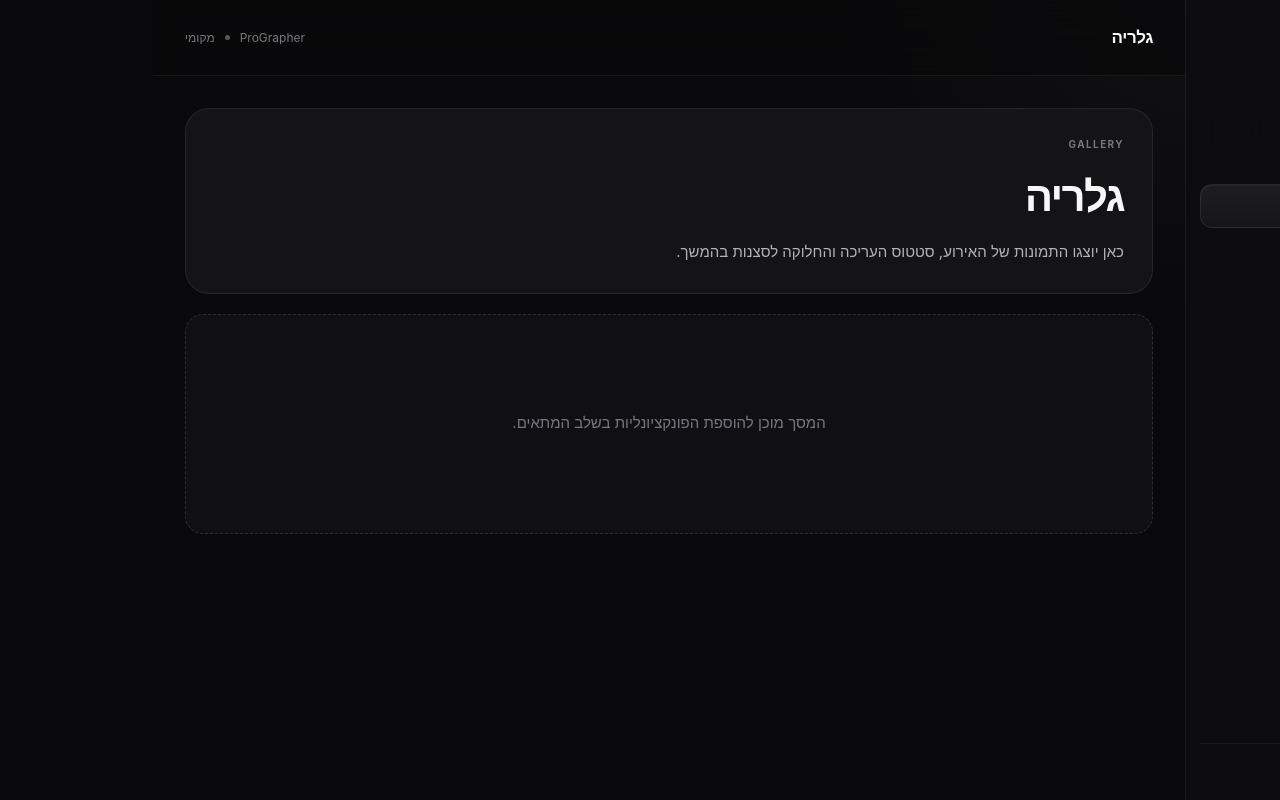
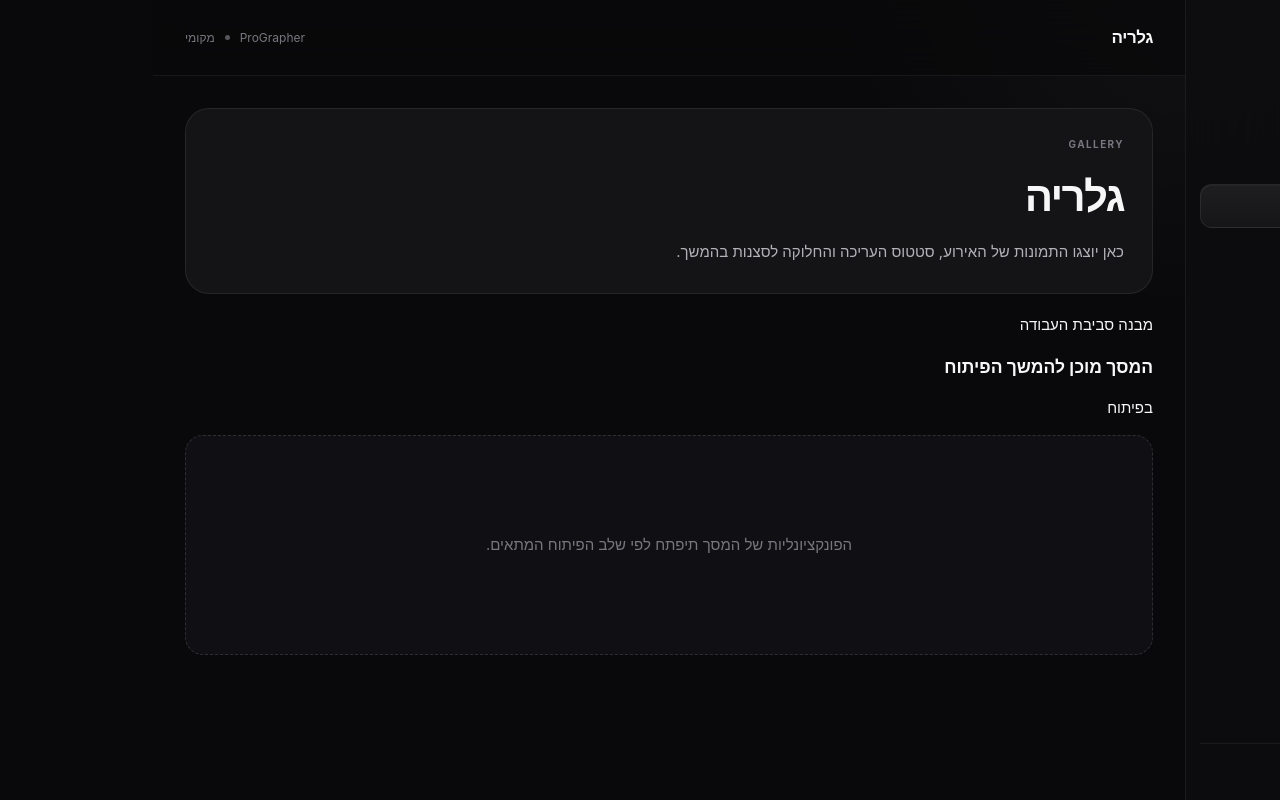
Before and after one commit to WizZerr/PROGRAPHER-V2, a Next.js app in the folder frontend/: page / in a window 1280 px wide. Both pictures are taken after a click on the button "גלריה". Built offline with nearby package versions, Linux system fonts and the light colour scheme.

Commit message:
ui: replace placeholder screen with structured workspace preview

```diff
--- a/frontend/src/components/common/FeatureScreen.tsx
+++ b/frontend/src/components/common/FeatureScreen.tsx
@@ -1,17 +1,24 @@
 import styles from "./FeatureScreen.module.css";
+
+type FeatureModule = {
+  title: string;
+  description: string;
+};
 
 type FeatureScreenProps = {
   eyebrow: string;
   title: string;
   description: string;
   placeholder?: string;
+  modules?: FeatureModule[];
 };
 
 export default function FeatureScreen({
   eyebrow,
   title,
   description,
-  placeholder = "המסך מוכן להוספת הפונקציונליות בשלב המתאים.",
+  placeholder = "הפונקציונליות של המסך תיפתח לפי שלב הפיתוח המתאים.",
+  modules = [],
 }: FeatureScreenProps) {
   return (
     <section className={styles.screen}>
@@ -21,7 +28,31 @@ export default function FeatureScreen({
         <p>{description}</p>
       </div>
 
-      <div className={styles.placeholder}>{placeholder}</div>
+      <div className={styles.workspace}>
+        <div className={styles.workspaceHeader}>
+          <div>
+            <span className={styles.workspaceEyebrow}>מבנה סביבת העבודה</span>
+            <h3>המסך מוכן להמשך הפיתוח</h3>
+          </div>
+          <span className={styles.stageBadge}>בפיתוח</span>
+        </div>
+
+        {modules.length > 0 ? (
+          <div className={styles.moduleGrid}>
+            {modules.map((module) => (
+              <article key={module.title} className={styles.module}>
+                <span className={styles.moduleDot} aria-hidden="true" />
+                <div>
+                  <strong>{module.title}</strong>
+                  <p>{module.description}</p>
+                </div>
+              </article>
+            ))}
+          </div>
+        ) : null}
+
+        <p className={styles.placeholder}>{placeholder}</p>
+      </div>
     </section>
   );
 }
```
